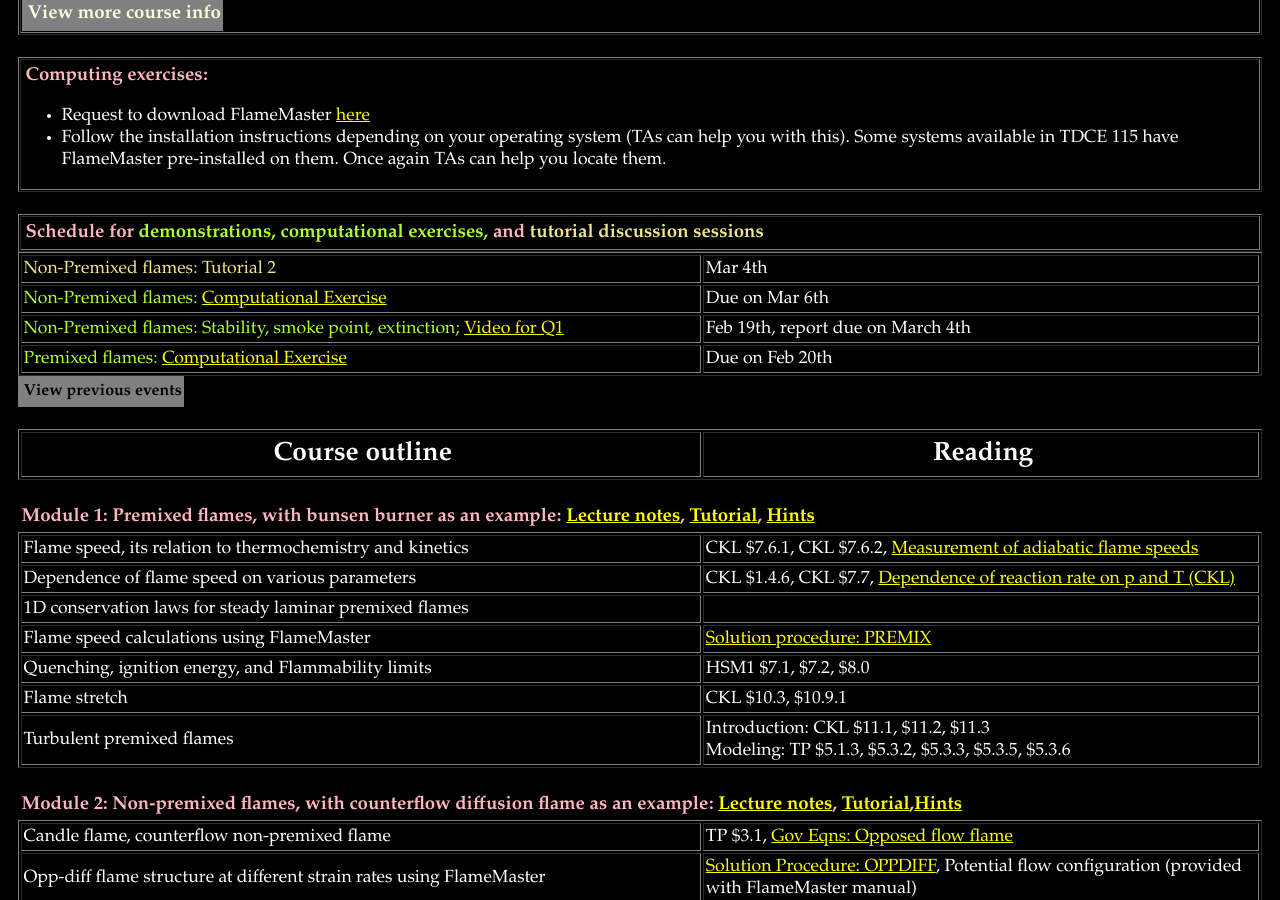
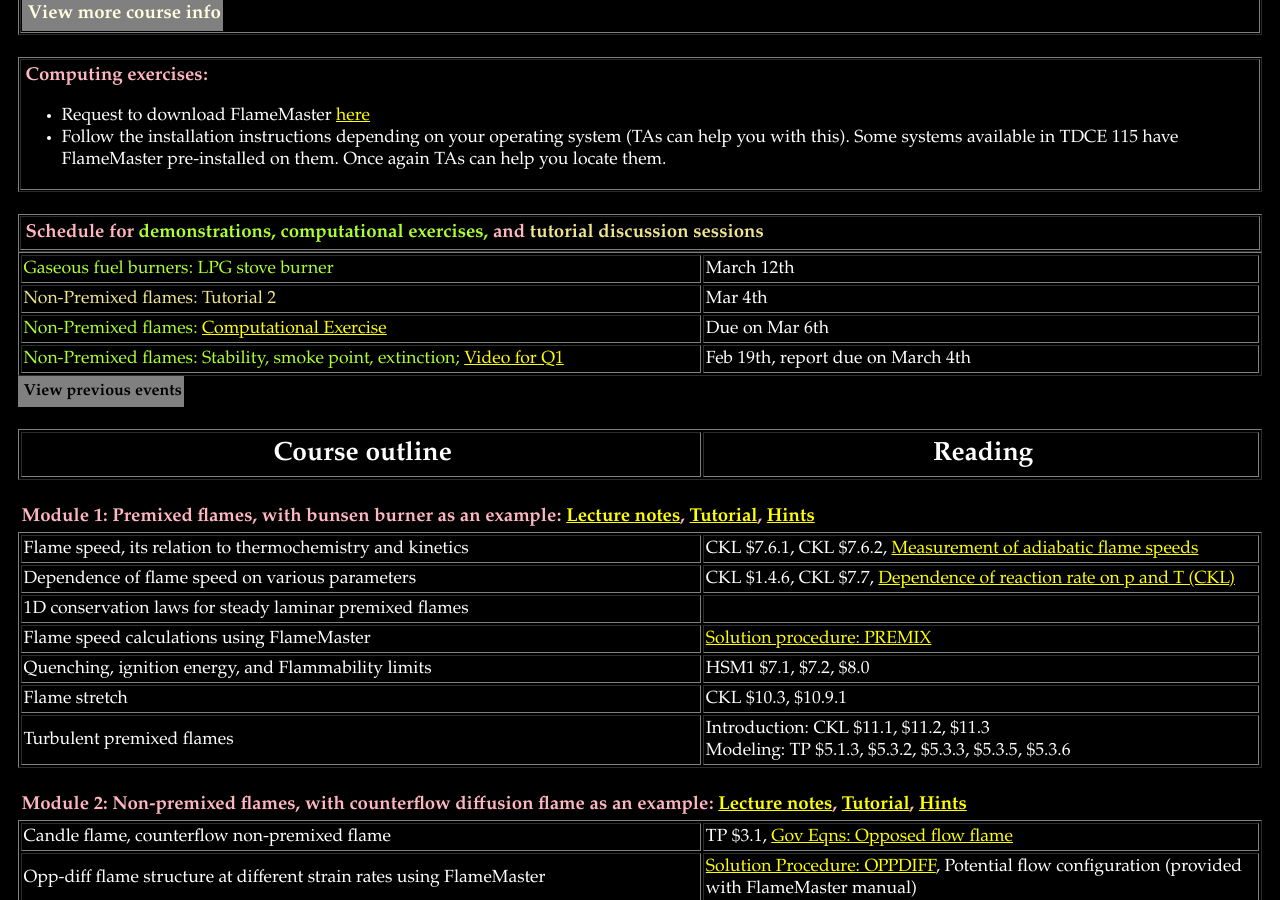
Before and after one commit to krithikasivaram/krithikasivaram.github.io, a Jekyll site: the page teaching/ME6166_Jan_May_2020.html, which Jekyll copies as it is, in a window 1280 px wide and 900 px high, scrolled down 1440 px. Built offline with Jekyll 4.4.1, drawn with Linux system fonts in a browser that asks for light colours.

Commit message:
edits me6166

```diff
--- a/teaching/ME6166_Jan_May_2020.html
+++ b/teaching/ME6166_Jan_May_2020.html
@@ -256,16 +256,18 @@ Path-to-FlameMaster/Run/FlameMan/Diff/Steady/CH4/ </li>	-->
 <table border="1" cellspacing="2" cellpadding="2" width="100%">
 	<col width = "55%">
 	<col width = "45%">
+	<tr> <td> <font color="greenyellow">Gaseous fuel burners: LPG stove burner </td>
+	<td> March 12th</td></tr>
 	<tr> <td> <font color="khaki">Non-Premixed flames: Tutorial 2 </td> <td> Mar 4th </td></tr>
 	<tr> <td> <font color="greenyellow">Non-Premixed flames: <a href="https://owncloud.iitm.ac.in/index.php/s/W9QMwpwb9ASHufk">Computational Exercise</a> </td> <td> Due on Mar 6th </td></tr>
 	<tr> <td> <font color="greenyellow">Non-Premixed flames: Stability, smoke point, extinction; <a href="https://owncloud.iitm.ac.in/index.php/s/VBXum6Nm3kRJTEk" target="_blank">Video for Q1</a> </td> <td> Feb 19th, report due on March 4th </td></tr>
-	<tr> <td> <font color="greenyellow">Premixed flames: <a href="https://owncloud.iitm.ac.in/index.php/s/VYD5xrxFi5lWpwu">Computational Exercise</a> </td> <td> Due on Feb 20th </td></tr>
 </table>
 <button class="collapsible"><h4>View previous events</h4></button>
  <div class="content">
 <table border="1" cellspacing="2" cellpadding="2" width="100%">
 	<col width = "55%">
 	<col width = "45%">
+	<tr> <td> <font color="greenyellow">Premixed flames: <a href="https://owncloud.iitm.ac.in/index.php/s/VYD5xrxFi5lWpwu">Computational Exercise</a> </td> <td> Due on Feb 20th </td></tr>
 	<tr> <td> <font color="khaki">Premixed flames: Tutorial 1 </td> <td> Feb 5th </td></tr>
 	<tr> <td> <font color="greenyellow">Premixed flames: Flat flame burner </td> <td> Jan 22nd, report due on Feb 6th </td></tr>
 </table>
@@ -339,7 +341,7 @@ Path-to-FlameMaster/Run/FlameMan/Diff/Steady/CH4/ </li>	-->
 	 </td></tr>
 </table><br>
 
-<h3>Module 2: Non-premixed flames, with counterflow diffusion flame as an example: <a href="https://owncloud.iitm.ac.in/index.php/s/qBYKDyah6WaAydh" target="_blank">Lecture notes</a>, <a href="https://owncloud.iitm.ac.in/index.php/s/O0luGc4K8QtGrbm" target="_blank">Tutorial</a>,<a href="https://owncloud.iitm.ac.in/index.php/s/aXLB5muCnnupVsW" target="_blank">Hints</a></h3>
+<h3>Module 2: Non-premixed flames, with counterflow diffusion flame as an example: <a href="https://owncloud.iitm.ac.in/index.php/s/qBYKDyah6WaAydh" target="_blank">Lecture notes</a>, <a href="https://owncloud.iitm.ac.in/index.php/s/O0luGc4K8QtGrbm" target="_blank">Tutorial</a>, <a href="https://owncloud.iitm.ac.in/index.php/s/aXLB5muCnnupVsW" target="_blank">Hints</a></h3>
 <table border="1" cellspacing="2" cellpadding="2" width="100%">
 	<col width = "55%">
 	<col width = "45%">
```
